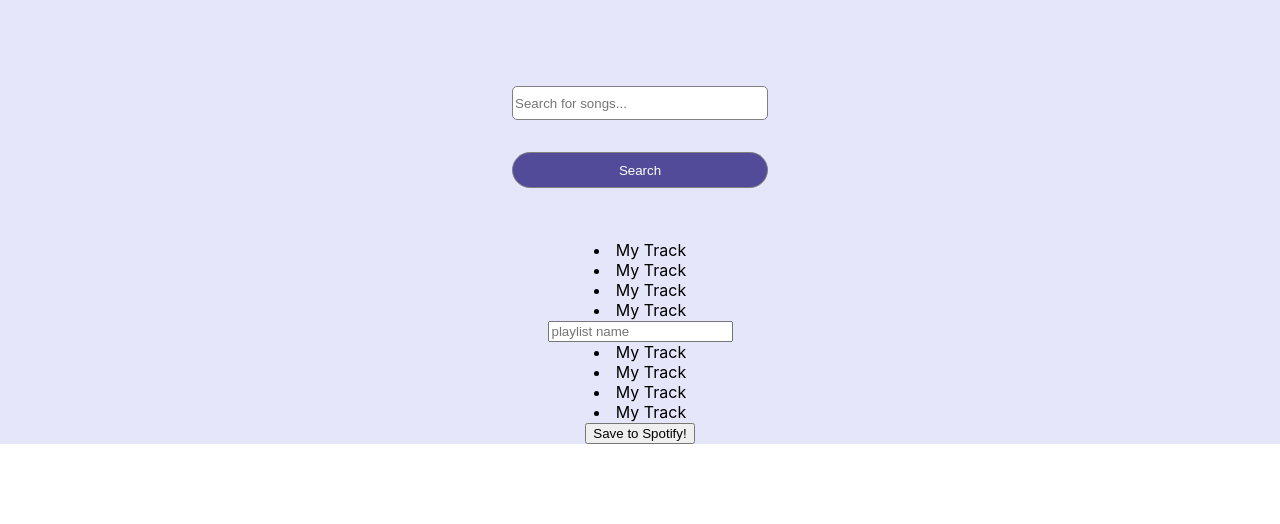
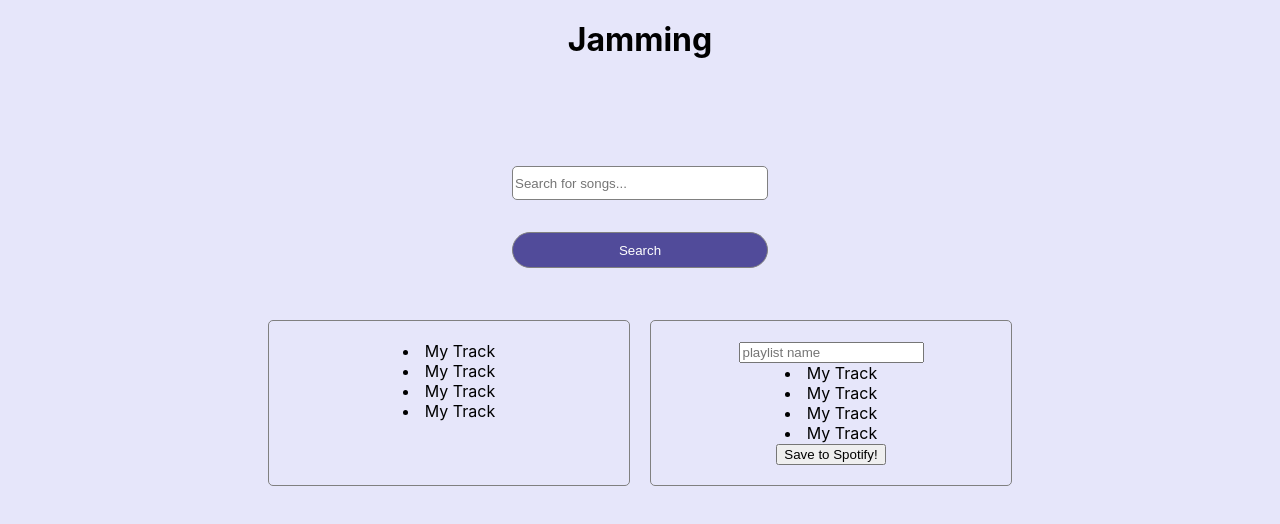
Before and after one commit to joaovian06/jamming, a React (Create React App) app: page / in a window 1280 px wide. Shown: the top 524 px of the page. Built offline with nearby package versions, Linux system fonts and the light colour scheme.

Commit message:
feat: implement components basic styles

```diff
--- a/src/components/App/App.js
+++ b/src/components/App/App.js
@@ -6,9 +6,12 @@ import SearchResults from '../SearchResults/SearchResults';
 function App() {
   return (
     <div className="App">
+      <h1 className='App-title'>Jamming</h1>
       <SearchBar></SearchBar>
-      <SearchResults></SearchResults>
-      <Playlist></Playlist>
+      <div className='tracksContent'>
+        <SearchResults></SearchResults>
+        <Playlist></Playlist>
+      </div>
     </div>
   );
 }
--- a/src/components/App/App.scss
+++ b/src/components/App/App.scss
@@ -3,6 +3,17 @@ $lighterPurple: #e6e6fa;
 .App {
   text-align: center;
   background-color: $lighterPurple;
+  height: 100vh;
+}
+
+.tracksContent {
+  display: flex;
+  justify-content: center;
+}
+
+.App-title {
+  padding-top: 20px;
+  margin-top: 0;
 }
 
 .App-logo {
--- a/src/components/Playlist/Playlist.js
+++ b/src/components/Playlist/Playlist.js
@@ -1,9 +1,10 @@
 import React from "react";
 import Tracklist from "../Tracklist/Tracklist";
+import './Playlist.scss'
 
 function Playlist() {
   return(
-    <div>
+    <div className="PlaylistContent">
       <input placeholder='playlist name'/>
       <Tracklist></Tracklist>
       <button>Save to Spotify!</button>
--- /dev/null
+++ b/src/components/Playlist/Playlist.scss
@@ -0,0 +1,6 @@
+.PlaylistContent {
+  border: 1px solid #808080;
+  border-radius: 5px;
+  width: 25%;
+  padding: 20px;
+}
--- a/src/components/SearchResults/SearchResults.js
+++ b/src/components/SearchResults/SearchResults.js
@@ -1,9 +1,10 @@
 import React from "react";
 import Tracklist from "../Tracklist/Tracklist";
+import './SearchResults.scss'
 
 function SearchResults() {
   return(
-    <div>
+    <div className="searchResultsContainer">
       <Tracklist></Tracklist>
     </div>
   );
--- /dev/null
+++ b/src/components/SearchResults/SearchResults.scss
@@ -0,0 +1,7 @@
+.searchResultsContainer {
+  border: 1px solid #808080;
+  border-radius: 5px;
+  width: 25%;
+  margin: 0 20px 0 0;
+  padding: 20px;
+}
```
